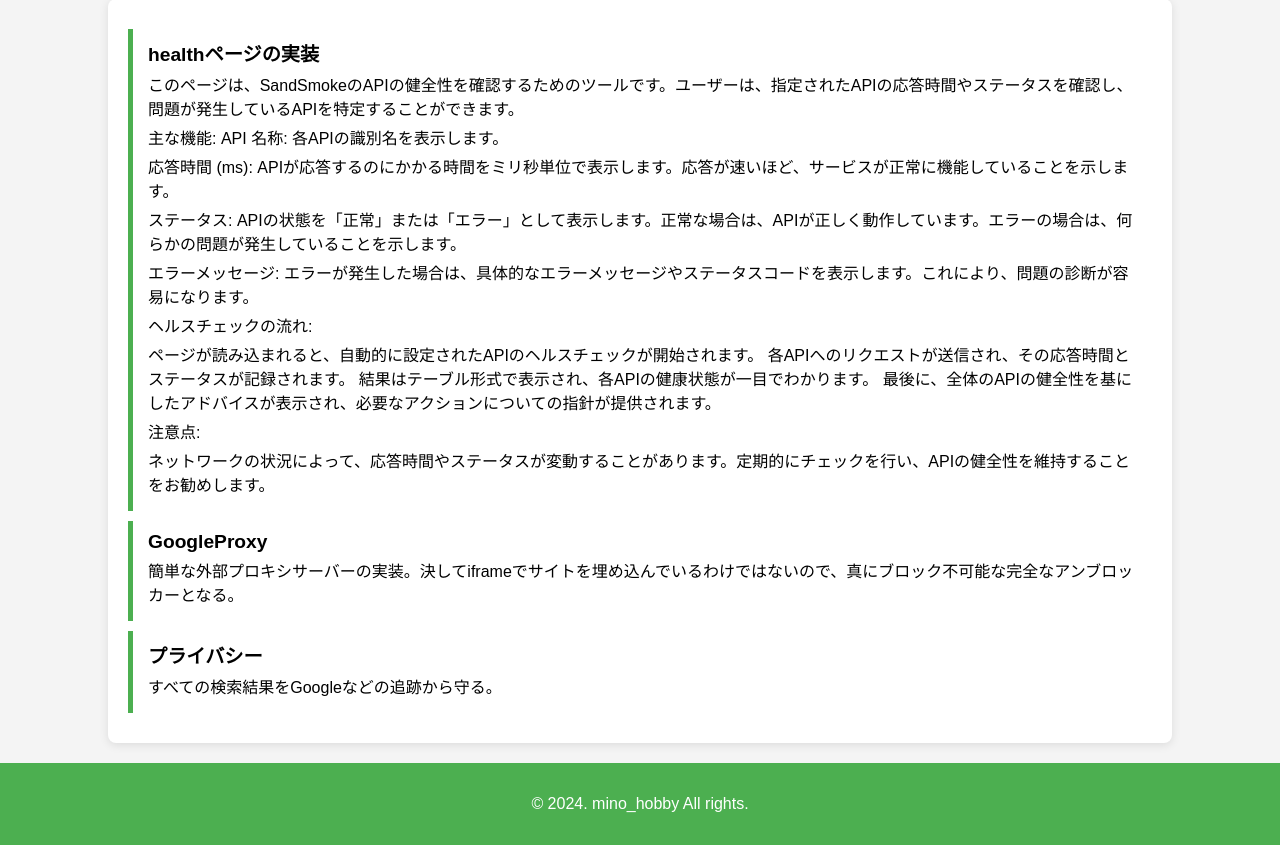
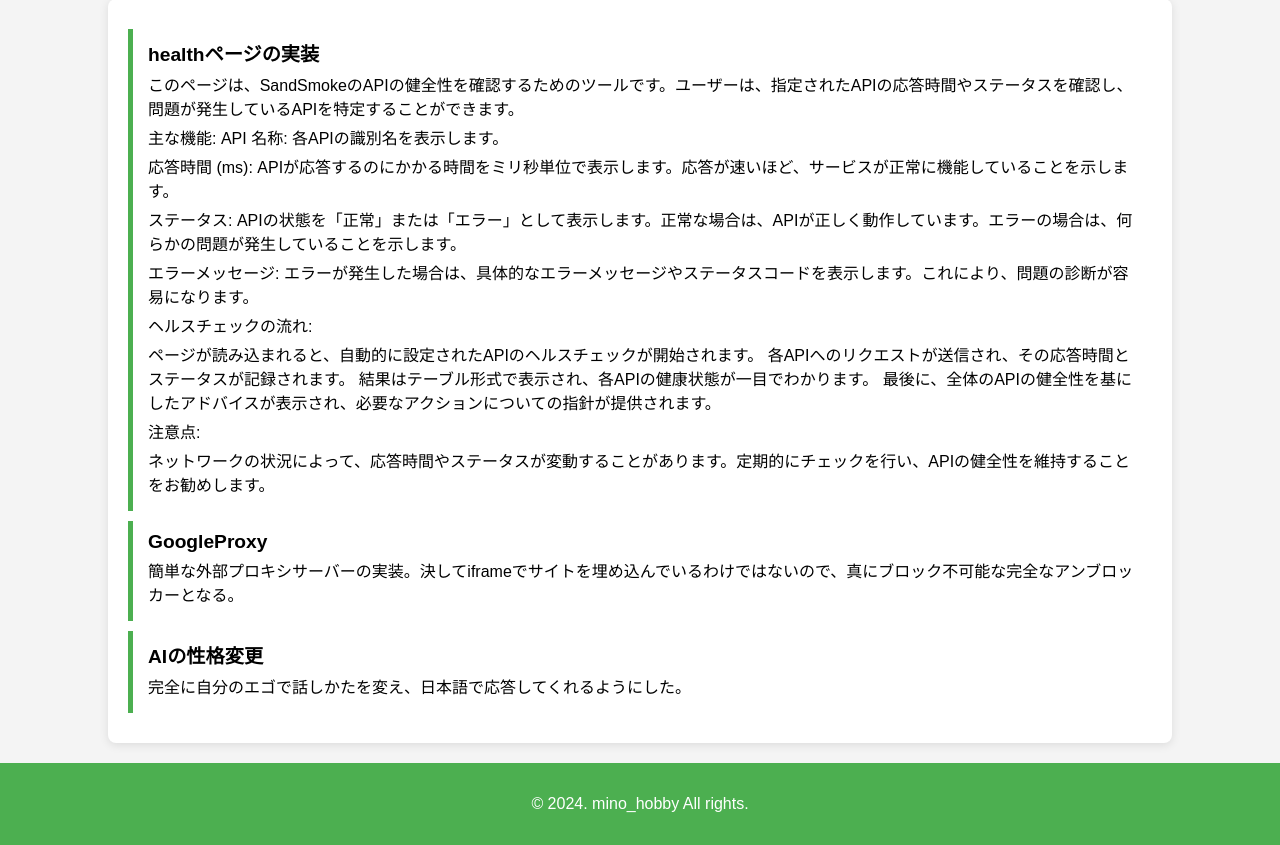
Before and after one commit to yuto1106110/yuto-sand, a FastAPI app: page /tell in a window 1280 px wide. Shown: the part 142-987 px from the top of the page. Run offline with FastAPI, Linux system fonts and the light colour scheme.

Commit message:
Update tell.html

```diff
--- a/templates/tell.html
+++ b/templates/tell.html
@@ -77,8 +77,8 @@ API 名称: 各APIの識別名を表示します。</p>
         <p>簡単な外部プロキシサーバーの実装。決してiframeでサイトを埋め込んでいるわけではないので、真にブロック不可能な完全なアンブロッカーとなる。</p>
     </div>
     <div class="notification">
-        <h3>プライバシー</h3>
-        <p>すべての検索結果をGoogleなどの追跡から守る。</p>
+        <h3>AIの性格変更</h3>
+        <p>完全に自分のエゴで話しかたを変え、日本語で応答してくれるようにした。</p>
     </div>
 </div>
 
```
